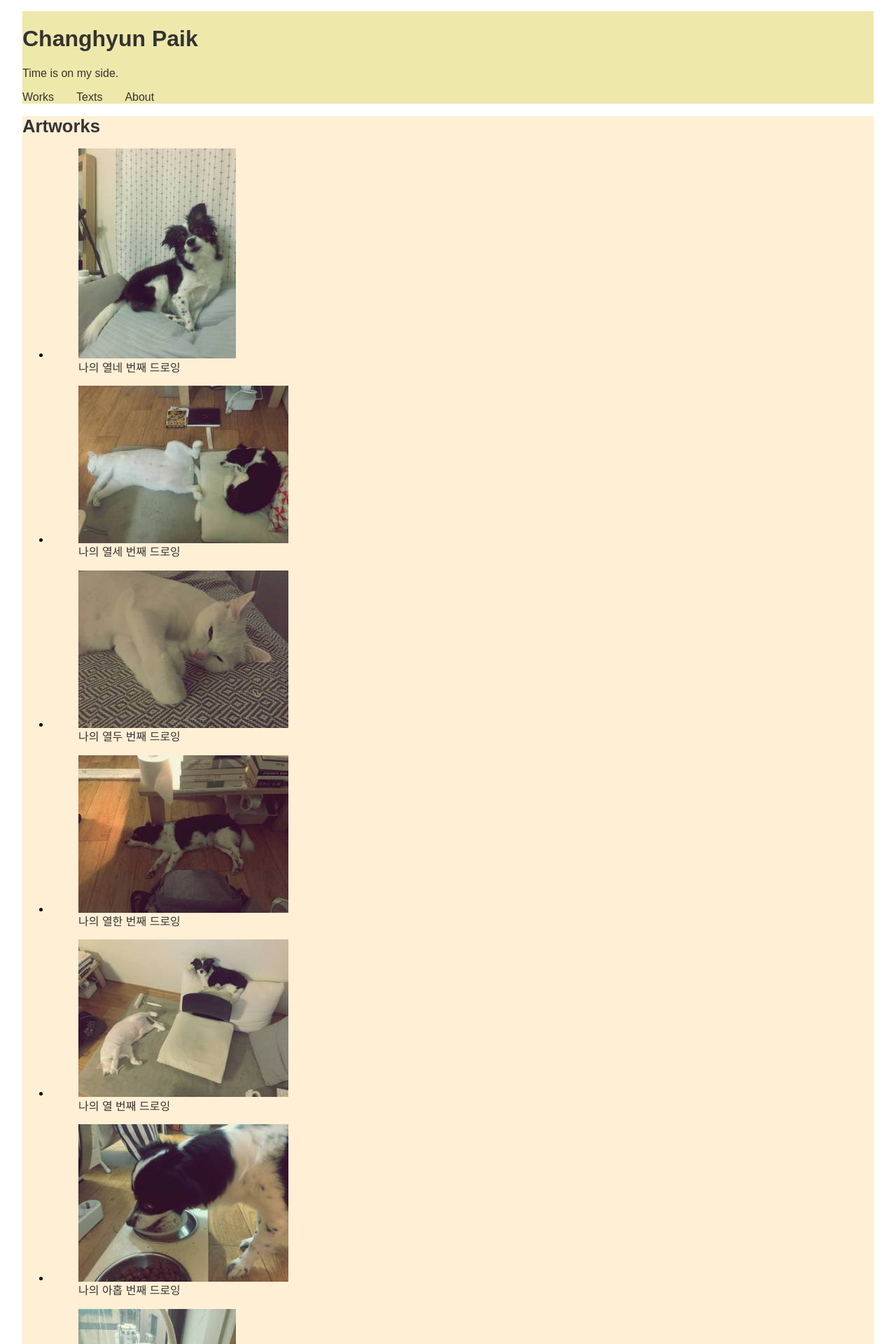
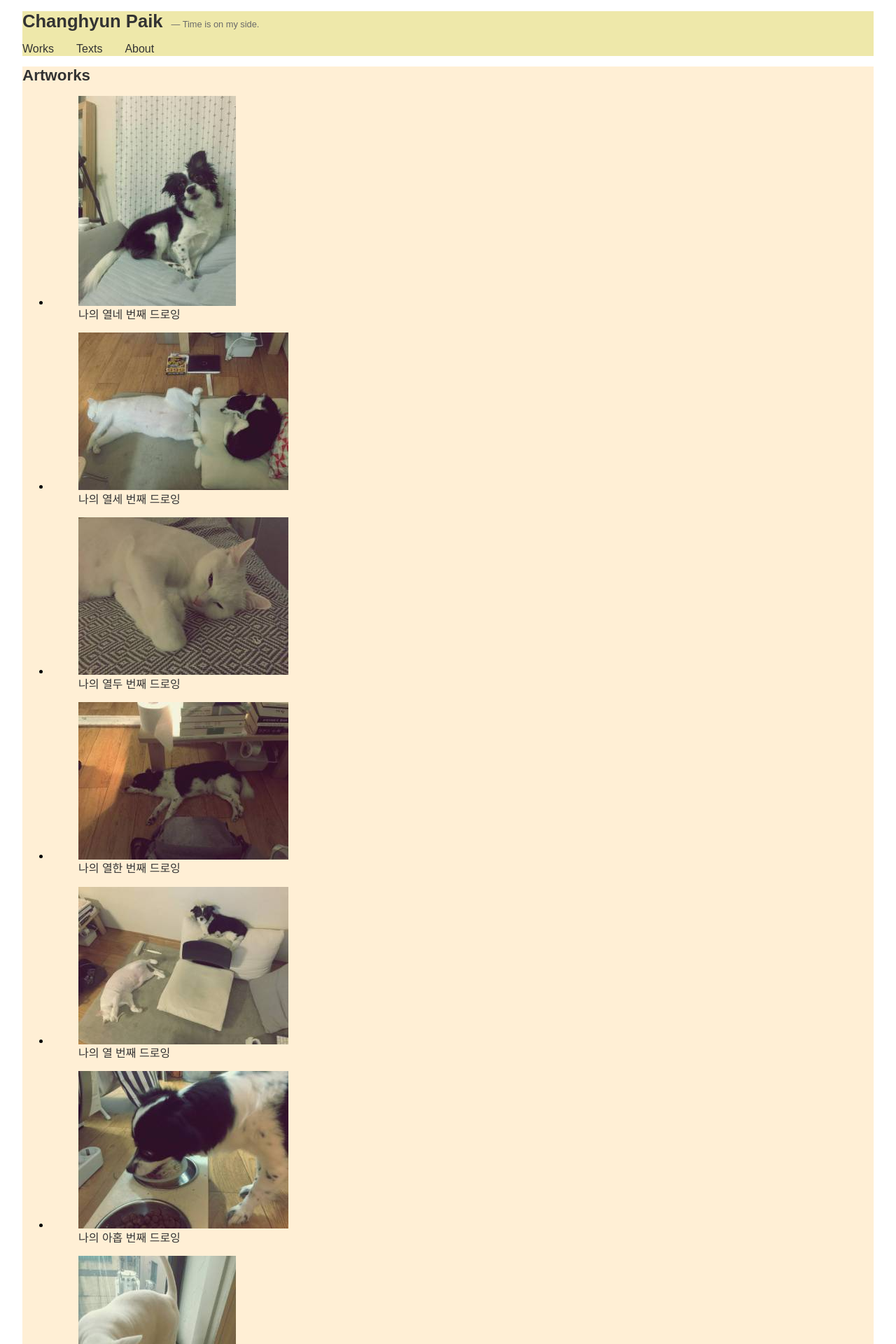
Before and after one commit to paikwiki/jt-alpha, a Jekyll site: the page built from index.html, in a window 1280 px wide. Shown: the top 1920 px of the page at 70% size. Built offline with Jekyll 4.4.1, drawn with Linux system fonts in a browser that asks for light colours.

Commit message:
Modify site header:innocent:

```diff
--- a/_layouts/default.html
+++ b/_layouts/default.html
@@ -12,7 +12,7 @@
   <article class="global-wrapper">
     <header class="site-header">
       <h1><a href="{{ '/' | prepend:site.baseurl }}">{{ site.title }}</a></h1>
-      <p>{{ site.description }}</p>
+      <p class="tagline">{{ site.description }}</p>
       {% include navigation.html %}
     </header>
     <section class="site-content">
--- a/_sass/layout.scss
+++ b/_sass/layout.scss
@@ -3,12 +3,27 @@
   .site-header {
     background-color: palegoldenrod;
     overflow: auto;
+    h1 {
+      display: inline-block;
+      margin: 0;
+      margin-right: 0.5rem;
+      font-size: 1.6rem;
+    }
+    .tagline {
+      display: inline-block;
+      margin: 0;
+      font-size: 0.8rem;
+      color: dimgray;
+    }
+    .tagline:before {
+      content: '— ';
+    }
     .navigation {
       ul {
         padding-left: 0;
         li {
           float: left;
-          margin-right: 2em;
+          margin-right: 2rem;
           list-style: none;
         }
       }
@@ -18,7 +33,7 @@
     background-color: papayawhip;
     header {
       h1 {
-        font-size: 1.6rem;
+        font-size: 1.4rem;
       }
     }
   }
```
